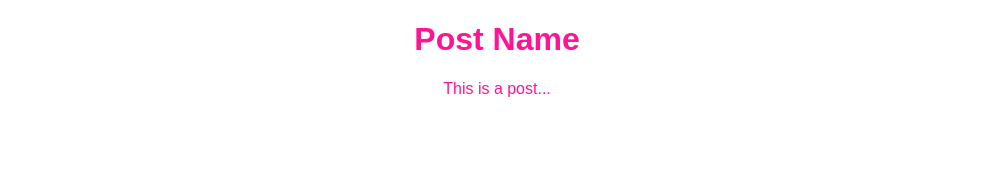
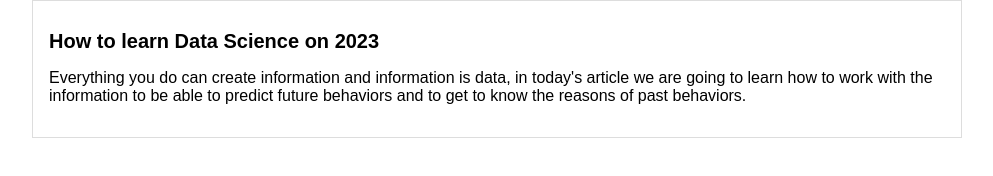
Before and after one commit to PedroVanderT/blog, a plain HTML site: page index.html in a window 1280 px wide. Shown: the whole page, without its empty margins (143-1136 px from the left). Drawn offline with Linux system fonts and the light colour scheme.

Commit message:
Commit al master del blogpost

```diff
--- a/css/index.css
+++ b/css/index.css
@@ -1,5 +1,20 @@
 body {
-    color: deeppink;
-    text-align: center;
+    color: black;
+    text-align: left;
     font-family: Arial, Helvetica, sans-serif;
+    font-size: 16px;
+    margin: 0;
+    padding: 0;
 }
+
+#container {
+    width: 70%;
+    padding: 1em;
+    text-align: left;
+    border: 1px solid #ddd;
+    margin: 0 auto;
+}
+
+#container h1{
+    font-size: 20px;
+}
--- a/index.html
+++ b/index.html
@@ -8,7 +8,11 @@
     <link rel="stylesheet" href="css/index.css">
 </head>
 <body>
-    <h1>Post Name</h1>
-    <p>This is a post...</p>
+    <div id="container">
+        <div id="post">
+            <h1>How to learn Data Science on 2023</h1>
+            <p>Everything you do can create information and information is data, in today's article we are going to learn how to work with the information to be able to predict future behaviors and to get to know the reasons of past behaviors.</p>
+        </div>
+    </div>
 </body>
 </html>
```
